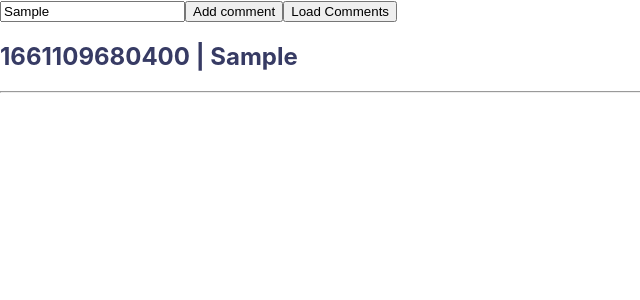
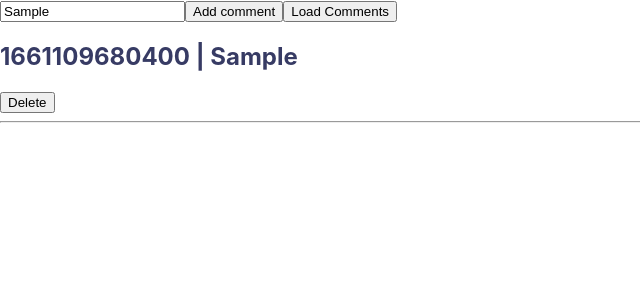
Before and after one commit to vipulpathak113/NextJsLearning, a Next.js app: page /comments in a window 1280 px wide. Both pictures are taken after typing "Sample" into the empty fields and a click on the button "Add comment". Shown: the top 300 px of the page, without its empty margins (0-640 px from the left). Built offline with nearby package versions, Linux system fonts and the light colour scheme.

Commit message:
delete api to delete comment

```diff
--- /dev/null
+++ b/pages/api/comments/[commentId].js
@@ -0,0 +1,15 @@
+import { comment } from "../../../utils";
+
+export default function handler(req, res) {
+  const { commentId } = req.query;
+
+  if (req.method == "DELETE") {
+    let deletedComment = comment.find((item) => item.id == parseInt(commentId));
+
+    let index = comment.findIndex((item) => item.id == parseInt(commentId));
+
+    comment.splice(index, 1);
+
+    res.status(200).json(deletedComment);
+  }
+}
--- a/pages/comments/index.js
+++ b/pages/comments/index.js
@@ -20,7 +20,15 @@ export default function Comments() {
       },
     });
     const data = await response.json();
-    setComments([...comments,data]);
+    setComments([...comments, data]);
+  };
+
+  const deleteComment = async (id) => {
+    const response = await fetch(`/api/comments/${id}`, {
+      method: "DELETE",
+    });
+    const data = await response.json();
+    fetchComments();
   };
 
   return (
@@ -40,6 +48,13 @@ export default function Comments() {
             <h2>
               {item.id} | {item.text}
             </h2>
+            <button
+              onClick={() => {
+                deleteComment(item.id);
+              }}
+            >
+              Delete
+            </button>
             <hr />
           </div>
         );
```
